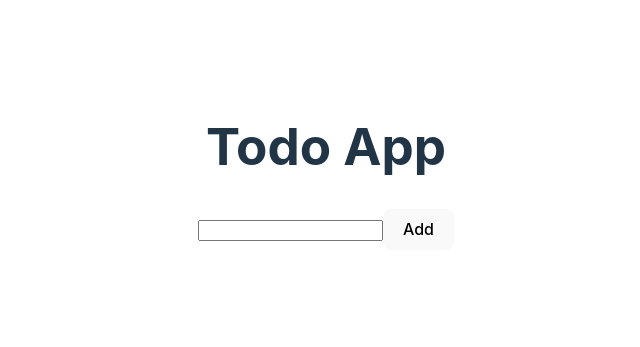
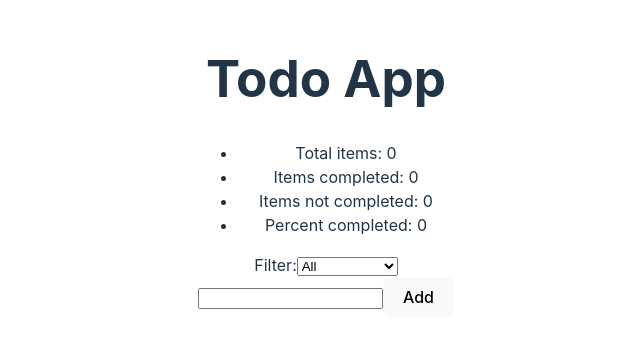
Before and after one commit to st0q/recoil-tutorial, a React (Vite) app: page / in a window 1280 px wide. Shown: the part 233-580 px from the top of the page, without its empty margins (314-954 px from the left). Built offline with nearby package versions, Linux system fonts and the light colour scheme.

Commit message:
add TodoListFilters

```diff
--- /dev/null
+++ b/src/common/recoilSelectorKeys.ts
@@ -0,0 +1,9 @@
+// A unique string used to identify the selector internally. This string should be unique with respect to other atoms and selectors in the entire application.
+// https://recoiljs.org/docs/api-reference/core/selector/
+export const selectorKeys = {
+  FILTERED_TODO_LIST: "FilteredTodoListSelector",
+  TODO_LIST_STATS: "TodoListStatsSelector",
+} as const satisfies {
+  // atom の key と重複しないように値は Selector で終わる文字列に限定する
+  [key: string]: `${string}Selector`;
+};
--- a/src/features/todos/components/TodoList.tsx
+++ b/src/features/todos/components/TodoList.tsx
@@ -1,15 +1,17 @@
 import { useRecoilValue } from "recoil";
-import { todoListState } from "../state";
+import { filteredTodoListState } from "../selector";
+import TodoListStats from "./TodoListStats";
+import TodoListFilters from "./TodoListFilters";
 import TodoItemCreator from "./TodoItemCreator";
 import TodoItem from "./TodoItem";
 
 const TodoList = () => {
-  const todoList = useRecoilValue(todoListState);
+  const todoList = useRecoilValue(filteredTodoListState);
 
   return (
     <>
-      {/* <TodoListStats /> */}
-      {/* <TodoListFilters /> */}
+      <TodoListStats />
+      <TodoListFilters />
       <TodoItemCreator />
 
       {todoList.map((todoItem) => (
--- /dev/null
+++ b/src/features/todos/components/TodoListFilters.tsx
@@ -0,0 +1,24 @@
+import { useRecoilState } from "recoil";
+import { todoListFilterState } from "../state";
+
+const TodoListFilters = () => {
+  const [filter, setFilter] = useRecoilState(todoListFilterState);
+
+  // @ts-expect-error Binding element 'value' implicitly has an 'any' type.
+  const updateFilter = ({ target: { value } }) => {
+    setFilter(value);
+  };
+
+  return (
+    <>
+      Filter:
+      <select value={filter} onChange={updateFilter}>
+        <option value="Show All">All</option>
+        <option value="Show Completed">Completed</option>
+        <option value="Show Uncompleted">Uncompleted</option>
+      </select>
+    </>
+  );
+};
+
+export default TodoListFilters;
--- /dev/null
+++ b/src/features/todos/components/TodoListStats.tsx
@@ -0,0 +1,20 @@
+import { useRecoilValue } from "recoil";
+import { todoListStatsState } from "../selector";
+
+const TodoListStats = () => {
+  const { totalNum, totalCompletedNum, totalUncompletedNum, percentCompleted } =
+    useRecoilValue(todoListStatsState);
+
+  const formattedPercentCompleted = Math.round(percentCompleted);
+
+  return (
+    <ul>
+      <li>Total items: {totalNum}</li>
+      <li>Items completed: {totalCompletedNum}</li>
+      <li>Items not completed: {totalUncompletedNum}</li>
+      <li>Percent completed: {formattedPercentCompleted}</li>
+    </ul>
+  );
+};
+
+export default TodoListStats;
--- /dev/null
+++ b/src/features/todos/selector.ts
@@ -0,0 +1,39 @@
+import { selector } from "recoil";
+import { selectorKeys } from "../../common/recoilSelectorKeys";
+import { todoListFilterState, todoListState } from "./state";
+
+export const filteredTodoListState = selector({
+  key: selectorKeys.FILTERED_TODO_LIST,
+  get: ({ get }) => {
+    const filter = get(todoListFilterState);
+    const list = get(todoListState);
+
+    switch (filter) {
+      case "Show Completed":
+        return list.filter((item) => item.isComplete);
+      case "Show Uncompleted":
+        return list.filter((item) => !item.isComplete);
+      default:
+        return list;
+    }
+  },
+});
+
+export const todoListStatsState = selector({
+  key: selectorKeys.TODO_LIST_STATS,
+  get: ({ get }) => {
+    const todoList = get(todoListState);
+    const totalNum = todoList.length;
+    const totalCompletedNum = todoList.filter((item) => item.isComplete).length;
+    const totalUncompletedNum = totalNum - totalCompletedNum;
+    const percentCompleted =
+      totalNum === 0 ? 0 : (totalCompletedNum / totalNum) * 100;
+
+    return {
+      totalNum,
+      totalCompletedNum,
+      totalUncompletedNum,
+      percentCompleted,
+    };
+  },
+});
```
